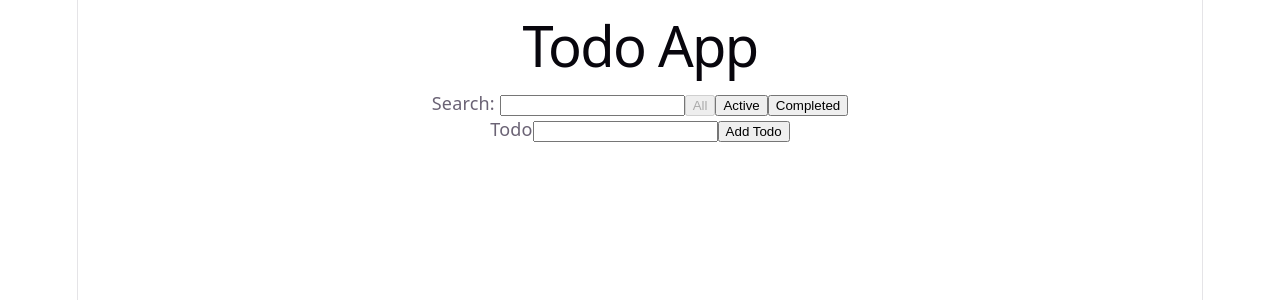
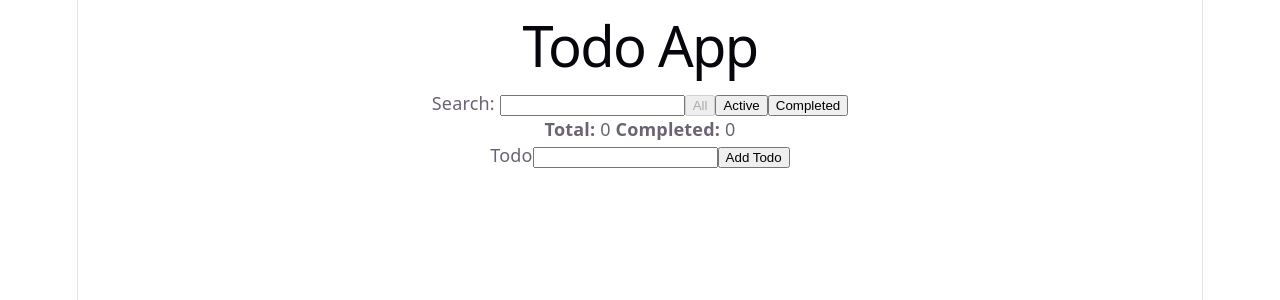
Before and after one commit to lokeshIncubyte/coe-learning-plan, a React (Vite) app in the folder day7/todo-app/: page / in a window 1280 px wide. Shown: the top 300 px of the page. Built offline with nearby package versions, Linux system fonts and the light colour scheme.

Commit message:
day7: [REFACTOR] refactor(stats): add class-vs-hooks todo stats and render hooks-based stats component

```diff
--- a/day7/todo-app/src/App.tsx
+++ b/day7/todo-app/src/App.tsx
@@ -2,6 +2,7 @@ import { useCallback, useMemo, useState } from 'react'
 import type { FormEvent } from 'react'
 import { TodoForm } from './components/TodoForm'
 import { TodoList } from './components/TodoList'
+import { TodoStats } from './components/TodoStats'
 import { TodoToolbar } from './components/TodoToolbar'
 import { TodoViewProvider, useTodoView } from './context/TodoViewContext'
 import type { Todo } from './types/todo'
@@ -73,6 +74,7 @@ function AppBody() {
     <main>
       <h1>Todo App</h1>
       <TodoToolbar />
+      <TodoStats todos={todos} />
       <TodoForm
         title={title}
         onTitleChange={setTitle}
--- /dev/null
+++ b/day7/todo-app/src/components/TodoStats.tsx
@@ -0,0 +1,21 @@
+import { useMemo } from 'react'
+
+import type { Todo } from '../types/todo'
+
+type TodoStatsProps = {
+  todos: Todo[]
+}
+
+export function TodoStats({ todos }: TodoStatsProps) {
+  const { total, completed } = useMemo(() => {
+    const total = todos.length
+    const completed = todos.filter((todo) => todo.completed).length
+    return { total, completed }
+  }, [todos])
+
+  return (
+    <section aria-label="Todo stats">
+      <strong>Total:</strong> {total} <strong>Completed:</strong> {completed}
+    </section>
+  )
+}
```
Also changed, not shown: day7/todo-app/src/legacy/TodoStatsClass.tsx (added, +37 -0 lines).
